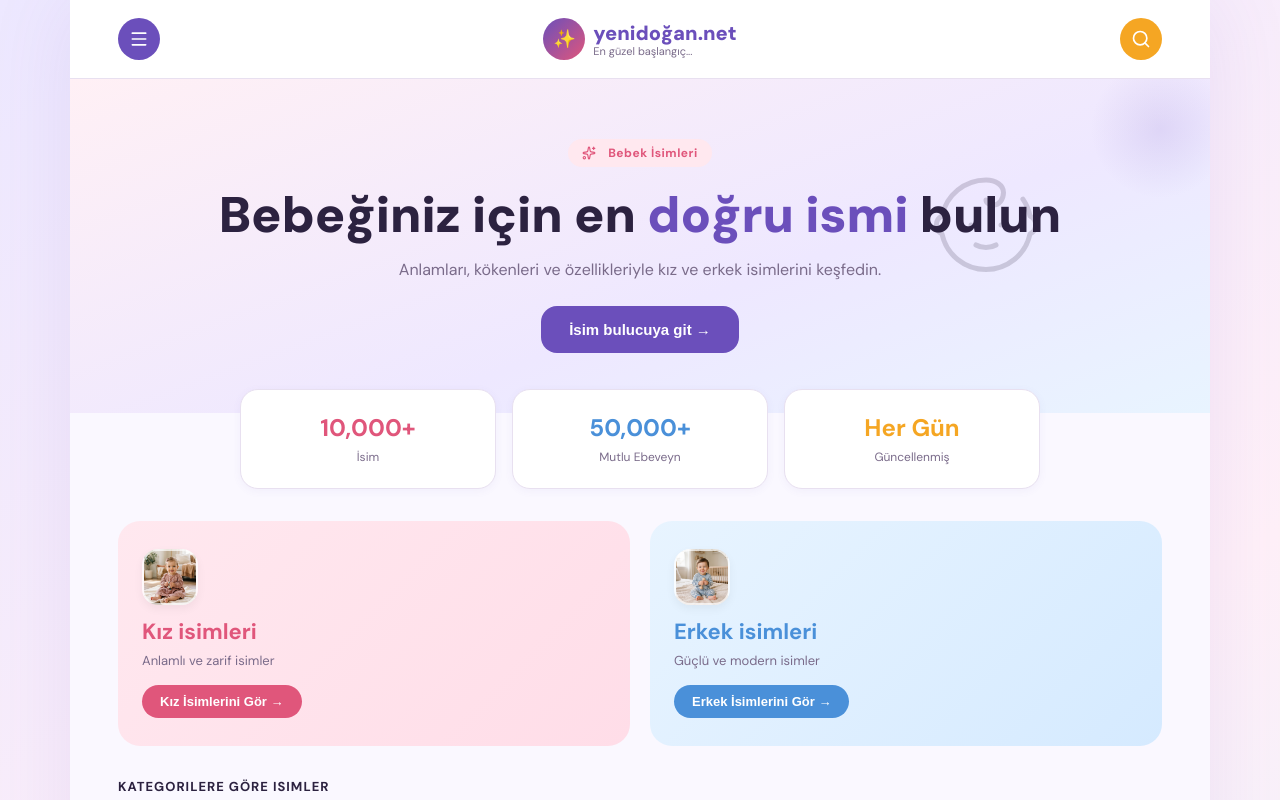
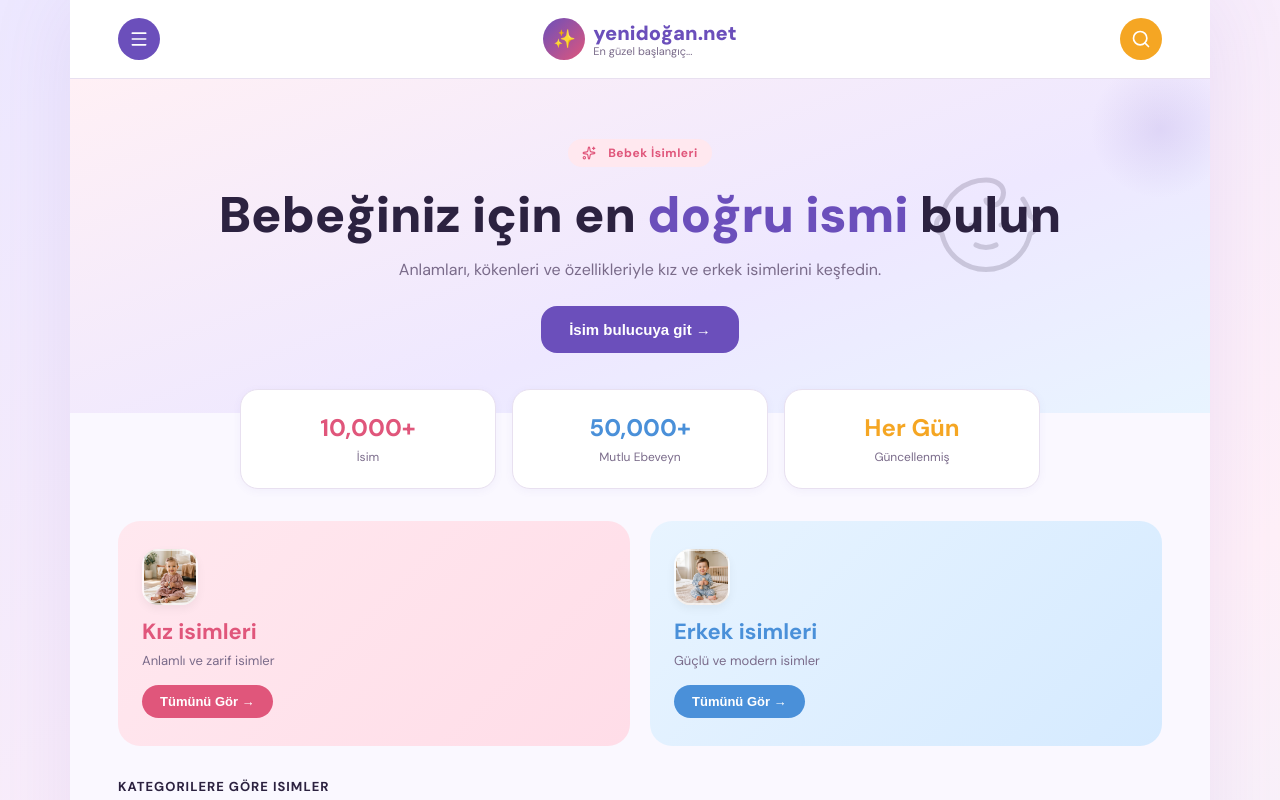
Before and after one commit to afeyza/yenidogan-app, a React (Vite) app: page / in a window 1280 px wide. Shown: the top 800 px of the page. Built offline with nearby package versions, Linux system fonts and the light colour scheme.

Commit message:
UI: Cinsiyet kartlarindaki buton metinleri 'Tumunu Gor' olarak sadelestirildi

```diff
--- a/src/pages/Home.tsx
+++ b/src/pages/Home.tsx
@@ -53,13 +53,13 @@ export const Home = () => {
           <div className="gender-card-photo ai-bebek ai-kiz"></div>
           <h3>Kız isimleri</h3>
           <p>Anlamlı ve zarif isimler</p>
-          <button className="gender-card-btn" onClick={() => navigate('/names/kiz')}>Kız İsimlerini Gör →</button>
+          <button className="gender-card-btn" onClick={() => navigate('/names/kiz')}>Tümünü Gör →</button>
         </div>
         <div className="gender-card boy">
           <div className="gender-card-photo ai-bebek ai-erkek"></div>
           <h3>Erkek isimleri</h3>
           <p>Güçlü ve modern isimler</p>
-          <button className="gender-card-btn" onClick={() => navigate('/names/erkek')}>Erkek İsimlerini Gör →</button>
+          <button className="gender-card-btn" onClick={() => navigate('/names/erkek')}>Tümünü Gör →</button>
         </div>
       </div>
 
```
